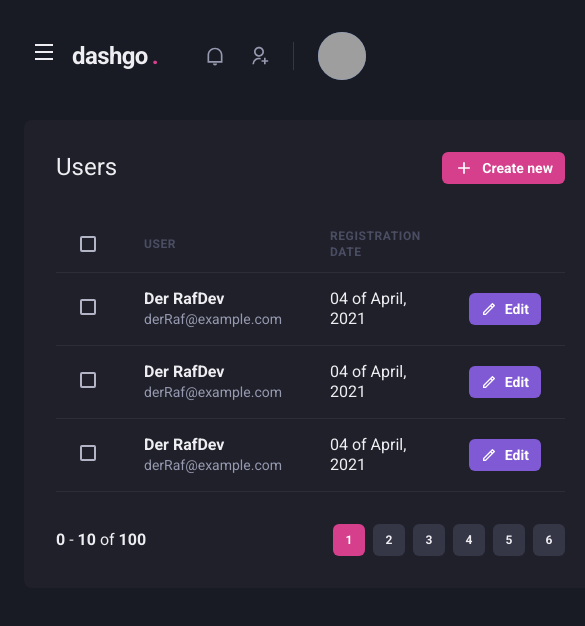
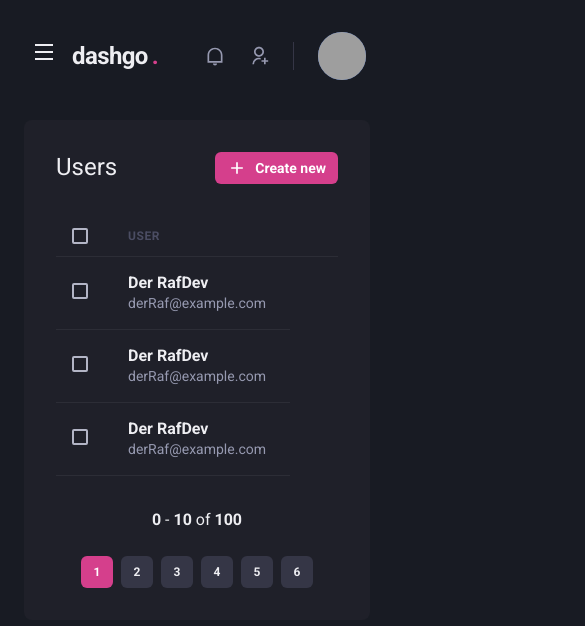
Before and after one commit to DerRafDev/dashgo, a Next.js app: page /users in a window 390 px wide. Shown: the top 626 px of the page, 585 px wide, since content can reach past the window. Built offline with nearby package versions, Linux system fonts and the light colour scheme; grey boxes are pictures that could not be loaded.

Commit message:
Add Responsivity in List, User and User Create

```diff
--- a/src/components/Pagination/index.tsx
+++ b/src/components/Pagination/index.tsx
@@ -5,7 +5,7 @@
 export function Pagination() {
     return (
         <Stack
-            direction="row"
+            direction={["column", "row"]}
             mt="8"
             justify="space-between"
             align="center"
--- a/src/pages/dashboard.tsx
+++ b/src/pages/dashboard.tsx
@@ -74,7 +74,7 @@
 
                 <SimpleGrid flex="1" gap="4" minChildWidth="320px" align="flex-start">
                     <Box
-                        p="8"
+                        p={["6", "8"]}
                         bg="gray.800"
                         borderRadius={8}
                         pd="4"
@@ -83,7 +83,7 @@
                         <Chart options={options} series={series} type="area" height={160} />
                     </Box>
                     <Box
-                        p="8"
+                        p={["6", "8"]}
                         bg="gray.800"
                         borderRadius={8}
                         pd="4"
--- a/src/pages/users/create.tsx
+++ b/src/pages/users/create.tsx
@@ -22,19 +22,19 @@
             <Flex w="100%" my="6" maxWidth={1480} mx="auto" px="6">
                 <Sidebar />
 
-                <Box flex="1" borderRadius={8} bg="gray.800" p="8">
+                <Box flex="1" borderRadius={8} bg="gray.800" p={["6","8"]}>
                     <Heading size="lg" fontWeight="normal">Create User</Heading>
 
                     <Divider my="6" borderColor="gray.700" />
 
                     <VStack spacing="8">
-                        <SimpleGrid minChildWidth="240px" spacing="8" w="100%">
+                        <SimpleGrid minChildWidth="240px" spacing={["6","8"]} w="100%">
                             <Input name="name" label="Complete Name" />
                             <Input name="email" type="email" label="E-mail" />
 
                         </SimpleGrid>
 
-                        <SimpleGrid minChildWidth="240px" spacing="8" w="100%">
+                        <SimpleGrid minChildWidth="240px" spacing={["6","8"]} w="100%">
                             <Input name="password" type="password" label="Password" />
                             <Input
                                 name="password_confirmation"
--- a/src/pages/users/index.tsx
+++ b/src/pages/users/index.tsx
@@ -10,7 +10,8 @@
     Td,
     Checkbox,
     Tbody,
-    Text, } from "@chakra-ui/react";
+    Text,
+    useBreakpointValue, } from "@chakra-ui/react";
 import { RiAddLine, RiPencilLine } from "react-icons/ri";
 
 import { Header } from "../../components/Header";
@@ -19,6 +20,13 @@
 
 //this is the page to create to list the users
 export default function UserList() {
+
+    //this is for responsivity
+    const isWideVersion = useBreakpointValue({
+        base: false,
+        lg: true,
+    })
+
     return (
         <Box>
             <Header />
@@ -43,17 +51,17 @@
                     <Table colorScheme="whiteAlpha">
                         <Thead>
                             <Tr>
-                                <Th px="6" color="gray.300" w="8">
+                                <Th px={["4", "4", "6"]} color="gray.300" w="8">
                                     <Checkbox colorScheme="pink" />
                                 </Th>
                                 <Th>User</Th>
-                                <Th>Registration date</Th>
+                                { isWideVersion && <Th>Registration date</Th> }
                                 <Th w="8"></Th>
                             </Tr>
                         </Thead>
                         <Tbody>
                             <Tr>
-                                <Td px="6">
+                                <Td px={["4", "4", "6"]}>
                                     <Checkbox colorScheme="pink" />
                                 </Td>
                                 <Td>
@@ -62,10 +70,8 @@
                                         <Text fontSize="sm" color="gray.300">derRaf@example.com</Text>
                                     </Box>
                                 </Td>
-                                <Td>
-                                    04 of April, 2021
-                                </Td>
-                                <Td>
+                                { isWideVersion && <Td> 04 of April, 2021</Td> }
+                                { isWideVersion && <Td>
                                     <Button
                                         as="a"
                                         size="sm"
@@ -75,10 +81,10 @@
                                     >
                                         Edit
                                     </Button>
-                                </Td>
+                                </Td> }
                             </Tr>
                             <Tr>
-                                <Td px="6">
+                                <Td px={["4", "4", "6"]}>
                                     <Checkbox colorScheme="pink" />
                                 </Td>
                                 <Td>
@@ -87,10 +93,8 @@
                                         <Text fontSize="sm" color="gray.300">derRaf@example.com</Text>
                                     </Box>
                                 </Td>
-                                <Td>
-                                    04 of April, 2021
-                                </Td>
-                                <Td>
+                                { isWideVersion && <Td> 04 of April, 2021</Td> }
+                                { isWideVersion && <Td>
                                     <Button
                                         as="a"
                                         size="sm"
@@ -100,10 +104,10 @@
                                     >
                                         Edit
                                     </Button>
-                                </Td>
+                                </Td> }
                             </Tr>
                             <Tr>
-                                <Td px="6">
+                                <Td px={["4", "4", "6"]}>
                                     <Checkbox colorScheme="pink" />
                                 </Td>
                                 <Td>
@@ -112,10 +116,8 @@
                                         <Text fontSize="sm" color="gray.300">derRaf@example.com</Text>
                                     </Box>
                                 </Td>
-                                <Td>
-                                    04 of April, 2021
-                                </Td>
-                                <Td>
+                                { isWideVersion && <Td> 04 of April, 2021</Td> }
+                                { isWideVersion && <Td>
                                     <Button
                                         as="a"
                                         size="sm"
@@ -125,7 +127,7 @@
                                     >
                                         Edit
                                     </Button>
-                                </Td>
+                                </Td> }
                             </Tr>
 
                         </Tbody>
```
